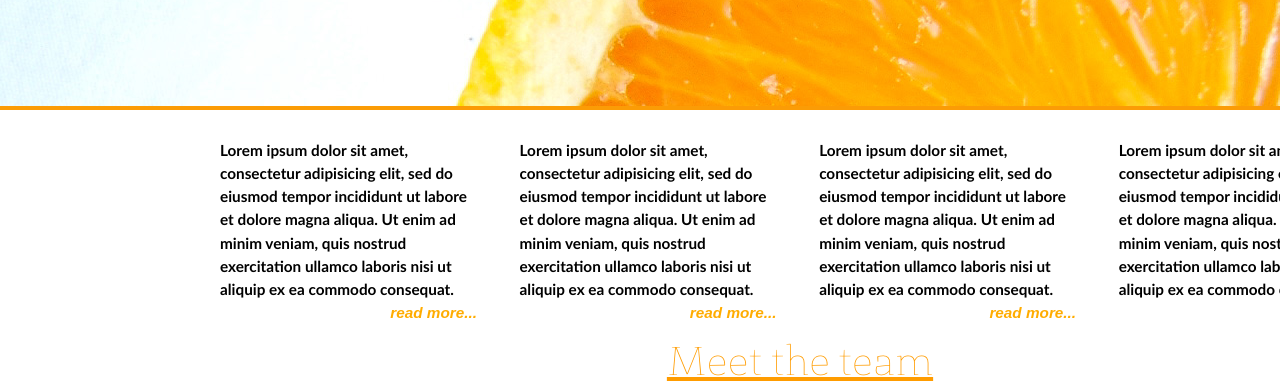
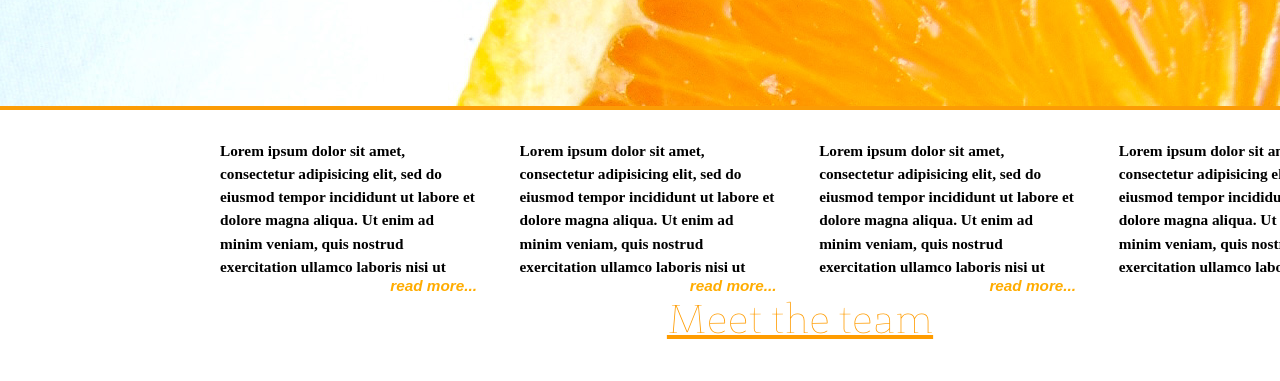
Before and after one commit to IharPadbiarezski/position-and-floats, a plain HTML site: page index.html in a window 1280 px wide. Shown: the part 426-807 px from the top of the page. Drawn offline with Linux system fonts and the light colour scheme.

Commit message:
step by step

```diff
--- a/css/style.css
+++ b/css/style.css
@@ -238,21 +238,22 @@ a.info-article-read-more {
 
 /* TEXT-AREA */
 
-.text-area {
-  width: 1202px;
-  margin: 0 auto;
-}
-
 .text-area article {
 display: inline-block;
 width: 257px;
-height: 197px;
-padding: 29px 20px 0 20px;
-font: bolder 15.3px "Calibri";
+height: 155px;
+margin-top: 29px;
+padding: 0 20px 0 20px;
+font: bolder 15.3px "Calibri Regular";
 line-height: 23.16px;
 }
 
-article p:last-child {
+.text-area article p:first-child {
+ max-height: 135px;
+ overflow: hidden;
+
+}
+.text-area article p:last-child {
   font-family: 'Calibri Light', sans-serif;
 font-style: italic;
 
```
